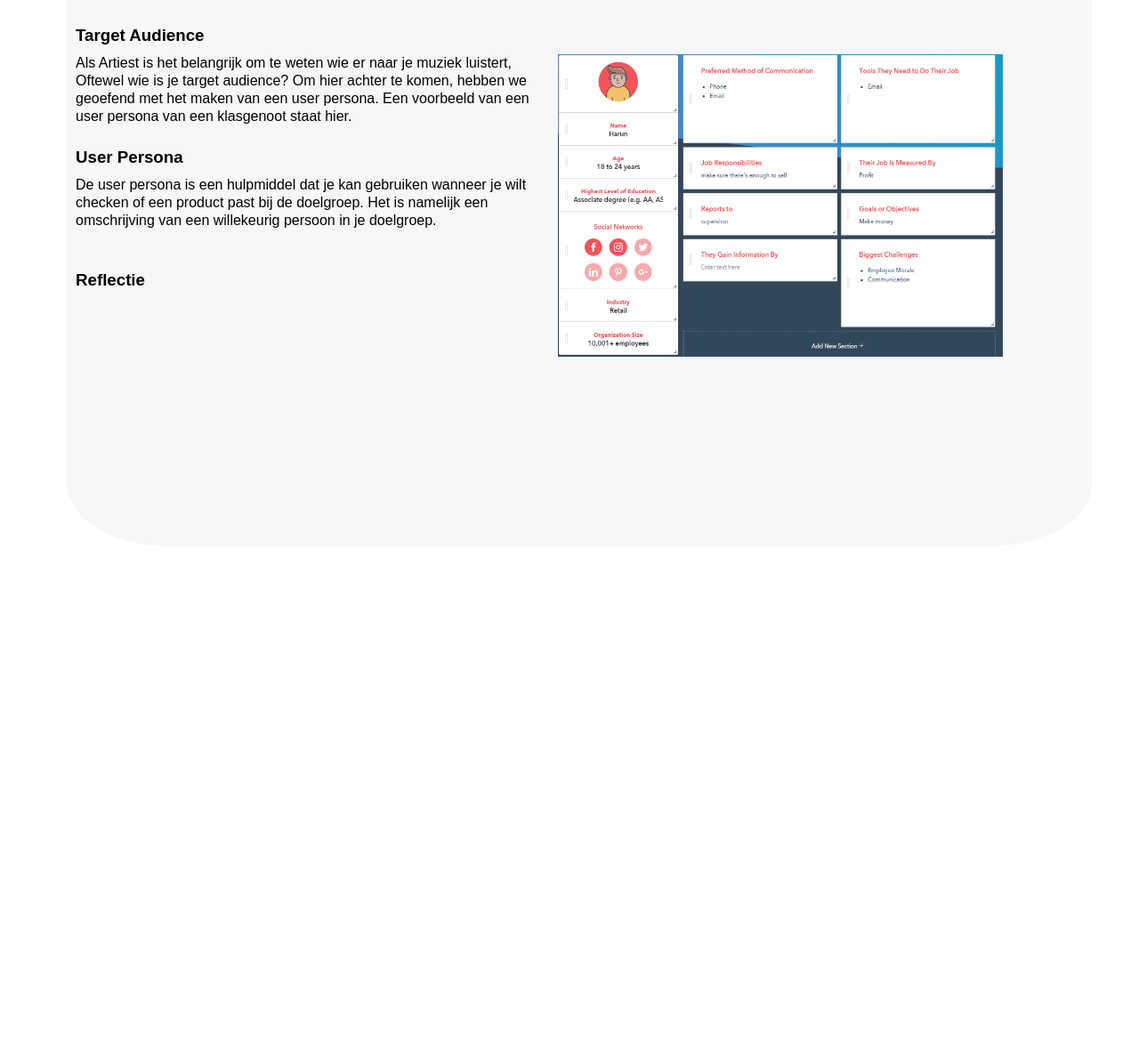
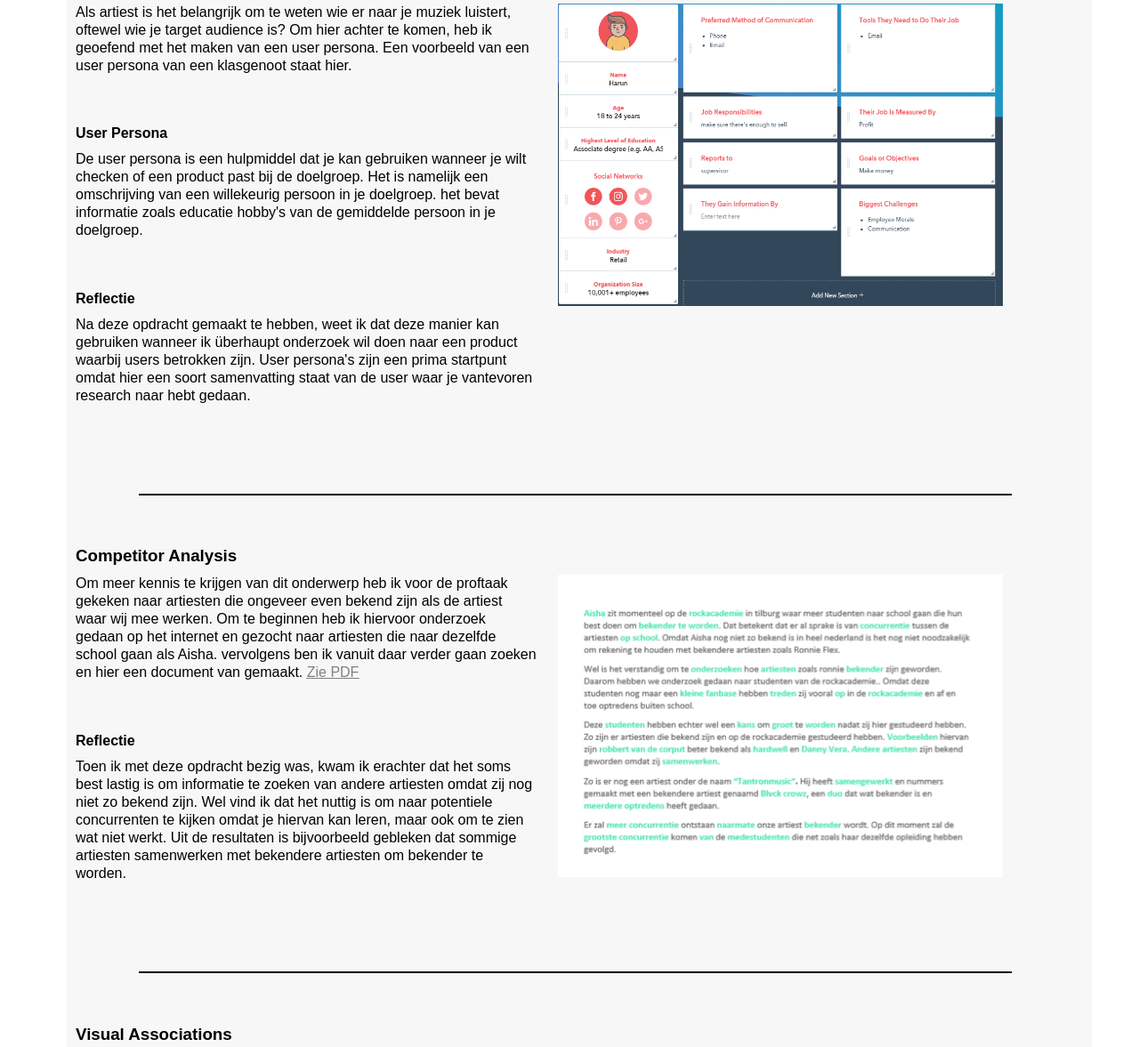
Before and after one commit to angelovanrooij/Portfolio-media, a plain HTML site: page sco.html in a window 1280 px wide. Shown: the part 346-1523 px from the top of the page at 89% size. Before the commit the page ends 960 px from the top, so only its background shows below. Drawn offline with Linux system fonts and the light colour scheme.

Commit message:
SCO opdrachten toegevoegd
- competitor analysis
- visual association
- target audience

```diff
--- a/css/home.css
+++ b/css/home.css
@@ -361,18 +361,18 @@ transition: 0.5s;
 
 .container{
     background-color: #f7f7f7;
-    height: 700px;
+    height: 1500px;
     margin: 10px 100px 10px 75px;
     width: 90%;
     position: absolute;
     top: 250px;
-    border-radius: 10%;
+    border-radius: 5%;
 }
 
-#targetaudience{
+.exercise{
     margin-left: 10px;
     margin-bottom: 10px;
-    margin-top: 10%;
+    margin-top: 5%;
     max-width: 45%;
 
 }
@@ -381,9 +381,8 @@ transition: 0.5s;
     margin-left: 10px;
     max-width: 45%;
     margin-right: 0px;
-    float: left;
     line-height: 20px;
-    display: block;
+    margin-bottom: 10px;
 }
 
 #userpersona{
@@ -395,3 +394,31 @@ transition: 0.5s;
     margin-right: 100px;
     background-size: 100%;
 }
+
+.hr{
+    border: 1px solid black;
+    width: 85%;
+    position: relative;
+    left: 7%;
+    margin-top: 100px;
+}
+
+#competitorpdf{
+    color: grey;
+    text-decoration-line: underline;
+
+}
+
+#competitorpdf:hover{
+    cursor: pointer;
+}
+
+.competitorpng{
+    background-image: url("afbeeldingen/competitors.png");
+    height: 340px;
+    width: 500px;
+    float: right;
+    display: block;
+    margin-right: 100px;
+    background-size: 100%;
+}
--- a/sco.html
+++ b/sco.html
@@ -31,19 +31,60 @@
 
     <div class="container">
         <div class="targetaudience">
-            <h3 id="targetaudience"> Target Audience</h3>
-            <p class="paragraaf">Als Artiest is het belangrijk om te weten wie er naar je muziek luistert, Oftewel wie is je target audience?
-                Om hier achter te komen, hebben we geoefend met het maken van een user persona. Een voorbeeld van een user persona van een klasgenoot staat hier.
+            <h3 class="exercise"> Target Audience</h3>
+            <div id="userpersona"></div>
+            <p class="paragraaf">Als artiest is het belangrijk om te weten wie er naar je muziek luistert, oftewel wie
+                je target audience is?
+                Om hier achter te komen, heb ik geoefend met het maken van een user persona. Een voorbeeld van een
+                user persona van een klasgenoot staat hier.
             </p>
         </div>
 
-        <div id="userpersona"></div>
-        <h3 id="targetaudience"> User Persona</h3>
-        <p class="paragraaf">De user persona is een hulpmiddel dat je kan gebruiken wanneer je wilt checken of een product past bij de doelgroep.
-            Het is namelijk een omschrijving van een willekeurig persoon in je doelgroep.
+
+        <h4 class="exercise"> User Persona</h4>
+        <p class="paragraaf">De user persona is een hulpmiddel dat je kan gebruiken wanneer je wilt checken of een
+            product past bij de doelgroep.
+            Het is namelijk een omschrijving van een willekeurig persoon in je doelgroep. het bevat informatie zoals
+            educatie hobby's van de gemiddelde persoon in je doelgroep.
         </p>
 
-        <h3 id="targetaudience"> Reflectie</h3>
+        <h4 class="exercise"> Reflectie</h4>
+        <p class="paragraaf">Na deze opdracht gemaakt te hebben, weet ik dat deze manier kan gebruiken wanneer ik
+            überhaupt onderzoek wil doen naar een product waarbij users betrokken zijn. User persona's zijn een prima
+            startpunt omdat hier een soort samenvatting staat van de user waar je vantevoren research naar hebt gedaan.
+        </p>
+        <hr class="hr">
+        <h3 class="exercise"> Competitor Analysis</h3>
+        <div class="competitorpng"></div>
+        <p class="paragraaf">Om meer kennis te krijgen van dit onderwerp heb ik voor de proftaak gekeken naar artiesten
+            die ongeveer even bekend zijn als de artiest waar wij mee werken. Om te beginnen heb ik hiervoor onderzoek gedaan
+            op het internet en gezocht naar artiesten die naar dezelfde school gaan als Aisha. vervolgens ben ik vanuit daar
+            verder gaan zoeken en hier een document van gemaakt. <a href="opdrachten/competitoranalysis.pdf"><span id="competitorpdf">Zie PDF</span></a>
+        </p>
+
+
+
+        <h4 class="exercise">Reflectie</h4>
+        <p class="paragraaf">Toen ik met deze opdracht bezig was, kwam ik erachter dat het soms best lastig is om informatie
+            te zoeken van andere artiesten omdat zij nog niet zo bekend zijn. Wel vind ik dat het nuttig is om naar potentiele
+            concurrenten te kijken omdat je hiervan kan leren, maar ook om te zien wat niet werkt. Uit de resultaten is bijvoorbeeld
+            gebleken dat sommige artiesten samenwerken met bekendere artiesten om bekender te worden.
+        </p>
+        <hr class="hr">
+
+        <h3 class="exercise"> Visual Associations</h3>
+        <p class="paragraaf">Deze opdracht zie ik als een goede oefening om anders tegen dingen aan te kijken. dit is een handige strategie
+            om "onbewust" de gedachten van een persoon te beinvloeden. we associeren namelijk vaak verschillende dingen omdat er overeenkomsten
+            aanwezig zijn in bv kleur, structuur of vorm. Om hiermee te oefenen heb ik een aantal foto's gezocht en erij omschreven waardoor
+            ze geassocieerd worden met andere dingen.  <a href="opdrachten/Visual Associations.pdf"><span id="competitorpdf">Zie PDF</span></a>
+            </p>
+
+
+
+
+
+
+
 
     </div>
 
```
Also changed, not shown: css/afbeeldingen/competitors.png (added), 2 other files.
